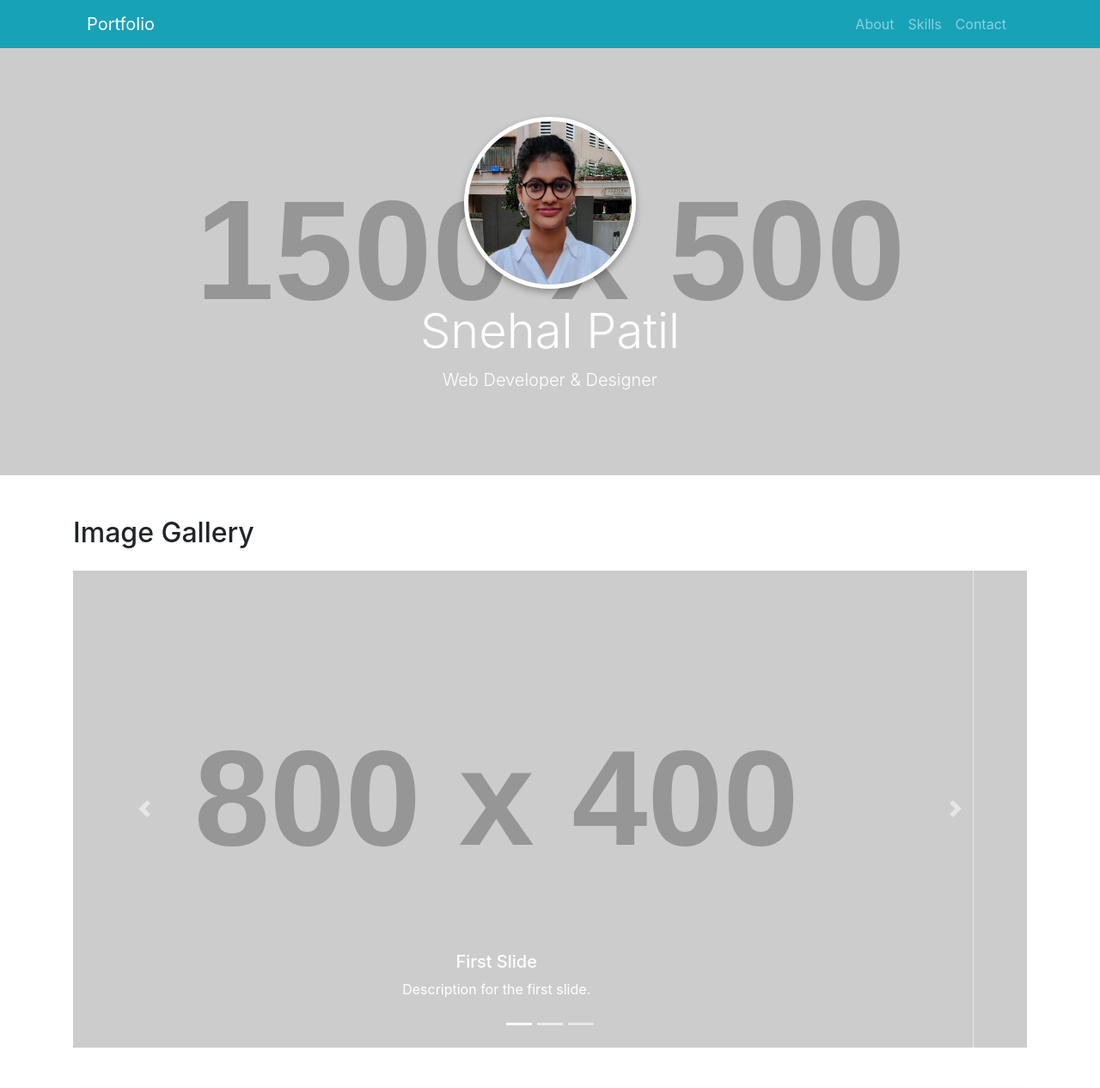
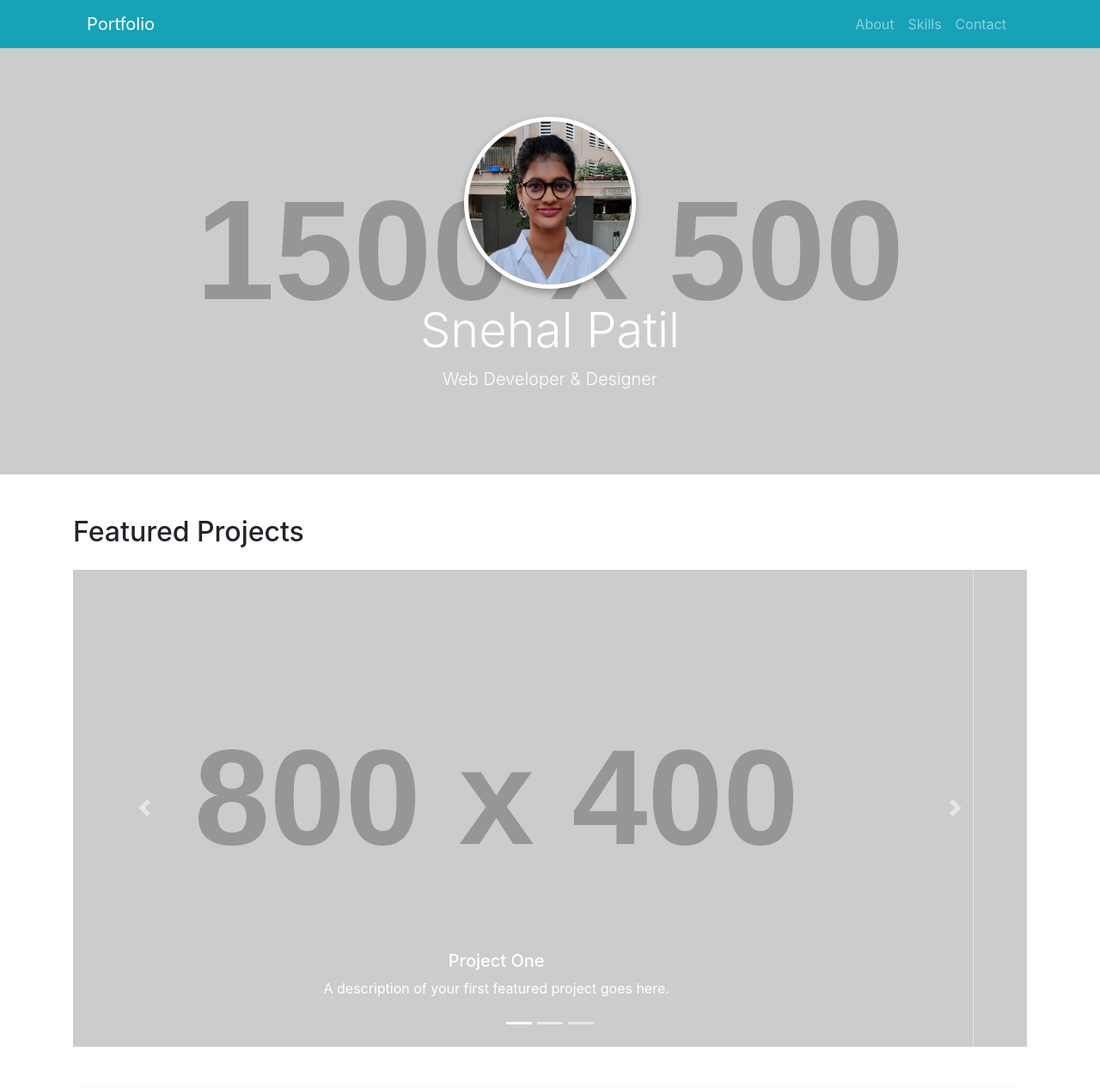
Before and after one commit to Snehal490102/ip_exp3_Bootstrap, a plain HTML site: page index.html in a window 1280 px wide. Shown: the top 1266 px of the page at 86% size. Drawn offline with nearby package versions, Linux system fonts and the light colour scheme; placeholder pictures from the web are drawn by us.

Commit message:
Update index.html

```diff
--- a/index.html
+++ b/index.html
@@ -16,10 +16,13 @@
         background-position: center;
         color: #fff;
         padding: 80px 0; /* Adjust padding for hero section */
+        position: relative; /* Ensure the hero section's children are positioned correctly */
+        text-align: center; /* Center text horizontally */
       }
       .hero-section img {
         border: 5px solid #fff;
         box-shadow: 0 4px 8px rgba(0, 0, 0, 0.3);
+        margin-bottom: 15px; /* Space below profile image */
       }
       .card {
         border-radius: 10px;
@@ -38,6 +41,10 @@
       }
       footer p {
         margin: 0;
+      }
+      .carousel-inner img {
+        width: 100%;
+        height: auto;
       }
     </style>
   </head>
@@ -68,12 +75,12 @@
     </header>
 
     <!-- Hero Section -->
-    <section class="hero-section text-center">
+    <section class="hero-section">
       <div class="container">
         <img
           src="./Snehal.jpeg"
           alt="Profile Image"
-          class="img-fluid rounded-circle mb-3"
+          class="img-fluid rounded-circle"
           style="width: 200px; height: 200px;"
         />
         <h1 class="display-4">Snehal Patil</h1>
@@ -83,7 +90,7 @@
 
     <!-- Carousel Section -->
     <section class="container my-5">
-      <h2 class="mb-4">Image Gallery</h2>
+      <h2 class="mb-4">Featured Projects</h2>
       <div id="carouselExampleIndicators" class="carousel slide" data-ride="carousel">
         <ol class="carousel-indicators">
           <li data-target="#carouselExampleIndicators" data-slide-to="0" class="active"></li>
@@ -92,24 +99,24 @@
         </ol>
         <div class="carousel-inner">
           <div class="carousel-item active">
-            <img src="https://via.placeholder.com/800x400?text=Slide+1" class="d-block w-100" alt="Slide 1">
+            <img src="https://via.placeholder.com/800x400?text=Project+1" class="d-block w-100" alt="Project 1">
             <div class="carousel-caption d-none d-md-block">
-              <h5>First Slide</h5>
-              <p>Description for the first slide.</p>
+              <h5>Project One</h5>
+              <p>A description of your first featured project goes here.</p>
             </div>
           </div>
           <div class="carousel-item">
-            <img src="https://via.placeholder.com/800x400?text=Slide+2" class="d-block w-100" alt="Slide 2">
+            <img src="https://via.placeholder.com/800x400?text=Project+2" class="d-block w-100" alt="Project 2">
             <div class="carousel-caption d-none d-md-block">
-              <h5>Second Slide</h5>
-              <p>Description for the second slide.</p>
+              <h5>Project Two</h5>
+              <p>A description of your second featured project goes here.</p>
             </div>
           </div>
           <div class="carousel-item">
-            <img src="https://via.placeholder.com/800x400?text=Slide+3" class="d-block w-100" alt="Slide 3">
+            <img src="https://via.placeholder.com/800x400?text=Project+3" class="d-block w-100" alt="Project 3">
             <div class="carousel-caption d-none d-md-block">
-              <h5>Third Slide</h5>
-              <p>Description for the third slide.</p>
+              <h5>Project Three</h5>
+              <p>A description of your third featured project goes here.</p>
             </div>
           </div>
         </div>
```
